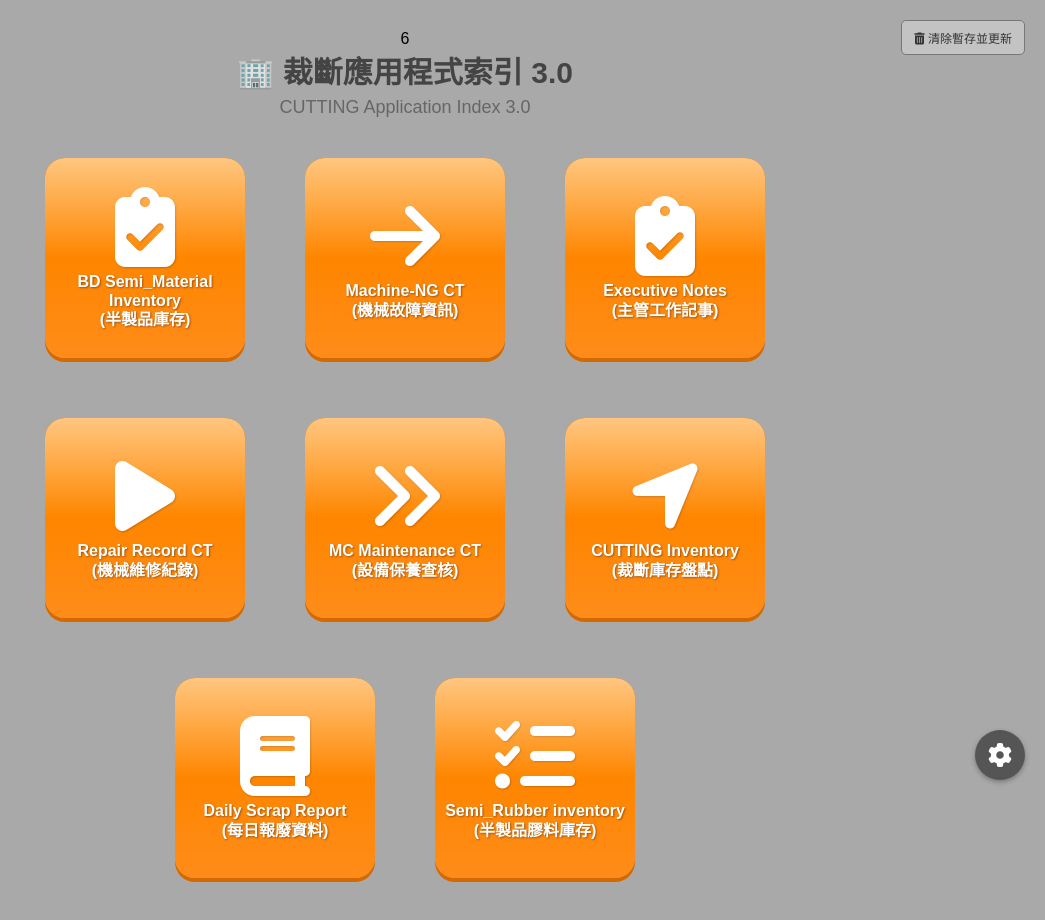
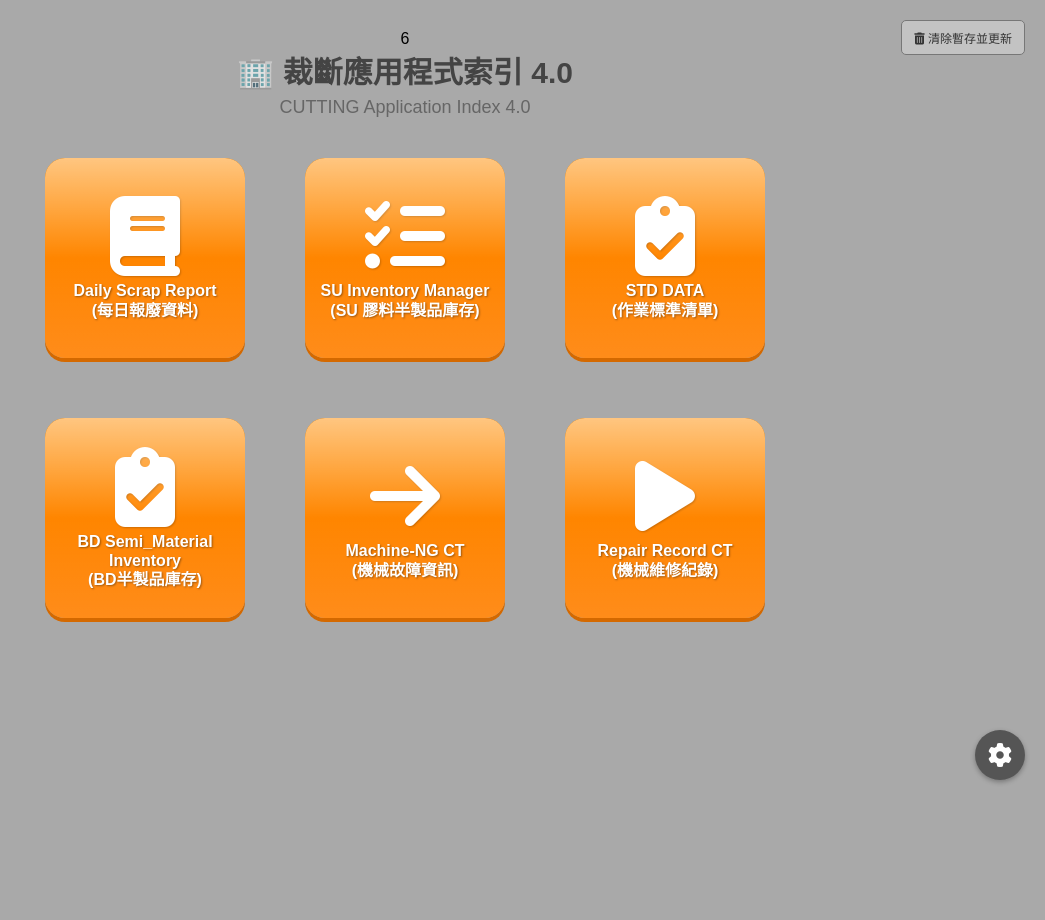
Before and after one commit to DEREKLIN1429/Cutting-ALL-KEY, a plain HTML site: page index.html in a window 1280 px wide. Shown: the whole page, without its empty margins (235-1280 px from the left). After the commit the page ends 860 px from the top, so only its background shows below. Drawn offline with Linux system fonts and the light colour scheme.

Commit message:
Update index.html

```diff
--- a/index.html
+++ b/index.html
@@ -3,7 +3,7 @@
 <head>
     <meta charset="UTF-8">
     <meta name="viewport" content="width=device-width, initial-scale=1.0">
-    <title>裁斷應用程式網站 3.0 (CUTTING Application Index 3.0)</title>
+    <title>裁斷應用程式網站 4.0 (CUTTING Application Index 4.0)</title>
     <link rel="stylesheet" href="https://cdnjs.cloudflare.com/ajax/libs/font-awesome/6.5.2/css/all.min.css">
 
     <style>
@@ -336,8 +336,8 @@
     </button>
 
     <div class="header-container">
-        <h1>🏢 裁斷應用程式索引 3.0</h1>
-        <div class="subheader">CUTTING Application Index 3.0</div>
+        <h1>🏢 裁斷應用程式索引 4.0</h1>
+        <div class="subheader">CUTTING Application Index 4.0</div>
     </div>
 
     <div class="button-grid" id="button-grid"></div>
@@ -383,14 +383,14 @@
         const DEFAULT_PASSWORD = "1429";
 
         const defaultButtons = [
-            { en: "BD Semi_Material Inventory", cn: "半製品庫存", url: "http://10.90.33.35:5001/", icon: "fa-clipboard-check" },
+            { en: "Daily Scrap Report", cn: "每日報廢資料", url: "https://dereklin1429.github.io/Scrap-everyday-MRI/", icon: "fa-book" },
+           { en: "SU Inventory Manager", cn: "SU 膠料半製品庫存", url: "https://dereklin1429.github.io/Inventory-Dashboard-main-V3/", icon: "fa-list-check" },
+             { en: "STD DATA", cn: "作業標準清單", url: "http://10.90.33.36:3005/", icon: "fa-clipboard-check" },
+            { en: "BD Semi_Material Inventory", cn: "BD半製品庫存", url: "http://10.90.33.35:5001/", icon: "fa-clipboard-check" },
             { en: "Machine-NG CT", cn: "機械故障資訊", url: "https://dereklin1429.github.io/Machine-NG-CT/", icon: "fa-arrow-right" },
-            { en: "Executive Notes", cn: "主管工作記事", url: "http://10.90.33.35:5000/", icon: "fa-clipboard-check" },
             { en: "Repair Record CT", cn: "機械維修紀錄", url: "https://dereklin1429.github.io", icon: "fa-play" },
-            { en: "MC Maintenance CT", cn: "設備保養查核", url: "https://dereklin1429.github.io/Maintenance-CT/", icon: "fa-angle-double-right" },
-            { en: "CUTTING Inventory", cn: "裁斷庫存盤點", url: "https://dereklin1429.github.io/derekctInventory03/", icon: "fa-location-arrow" },
-            { en: "Daily Scrap Report", cn: "每日報廢資料", url: "https://dereklin1429.github.io/Scrap-everyday-MRI/", icon: "fa-book" },
-            { en: "Semi_Rubber inventory", cn: "半製品膠料庫存", url: "https://dereklin1429.github.io/Inventory-Dashboard/", icon: "fa-list-check" }
+
+
 
         ];
 
```
